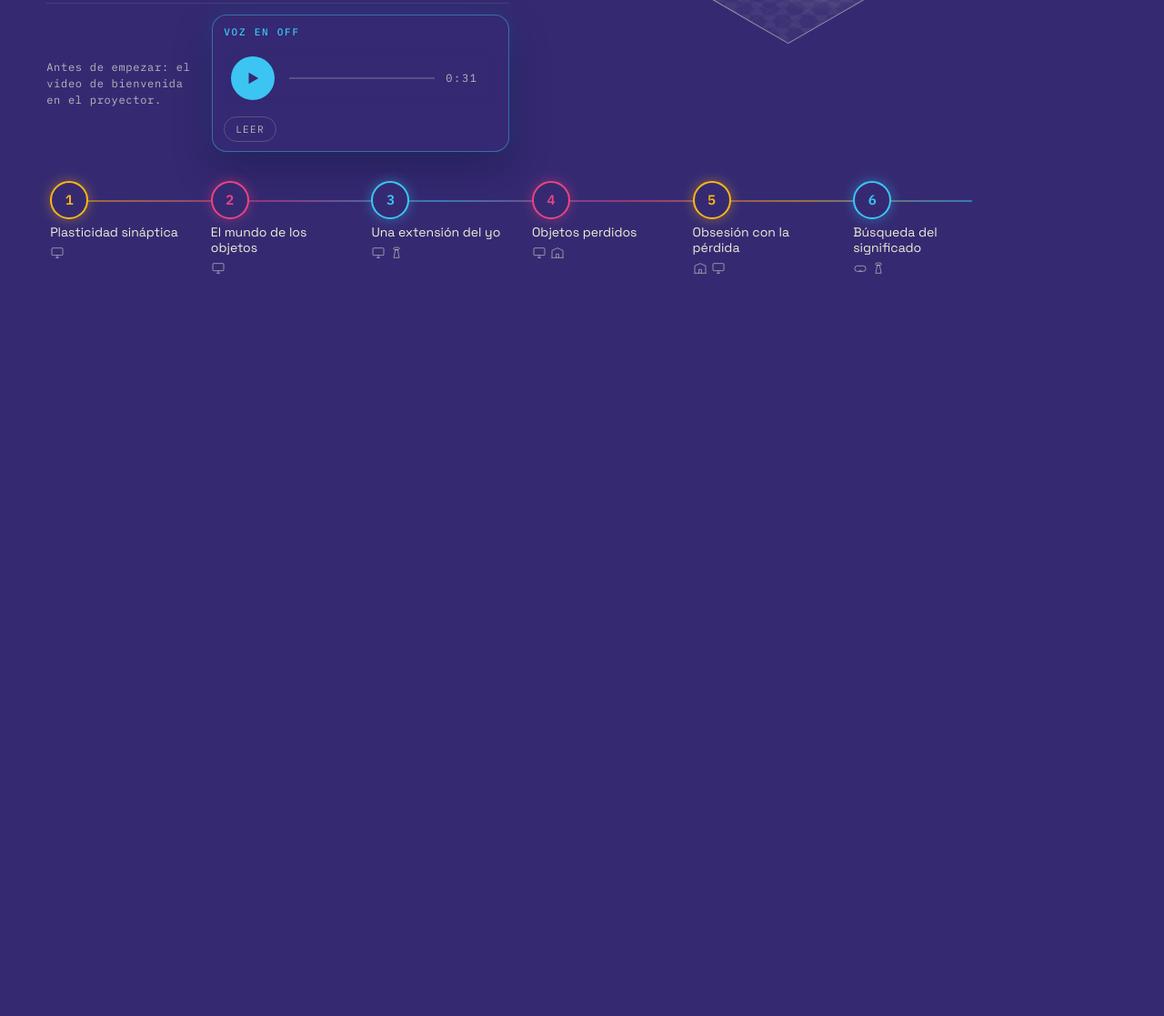
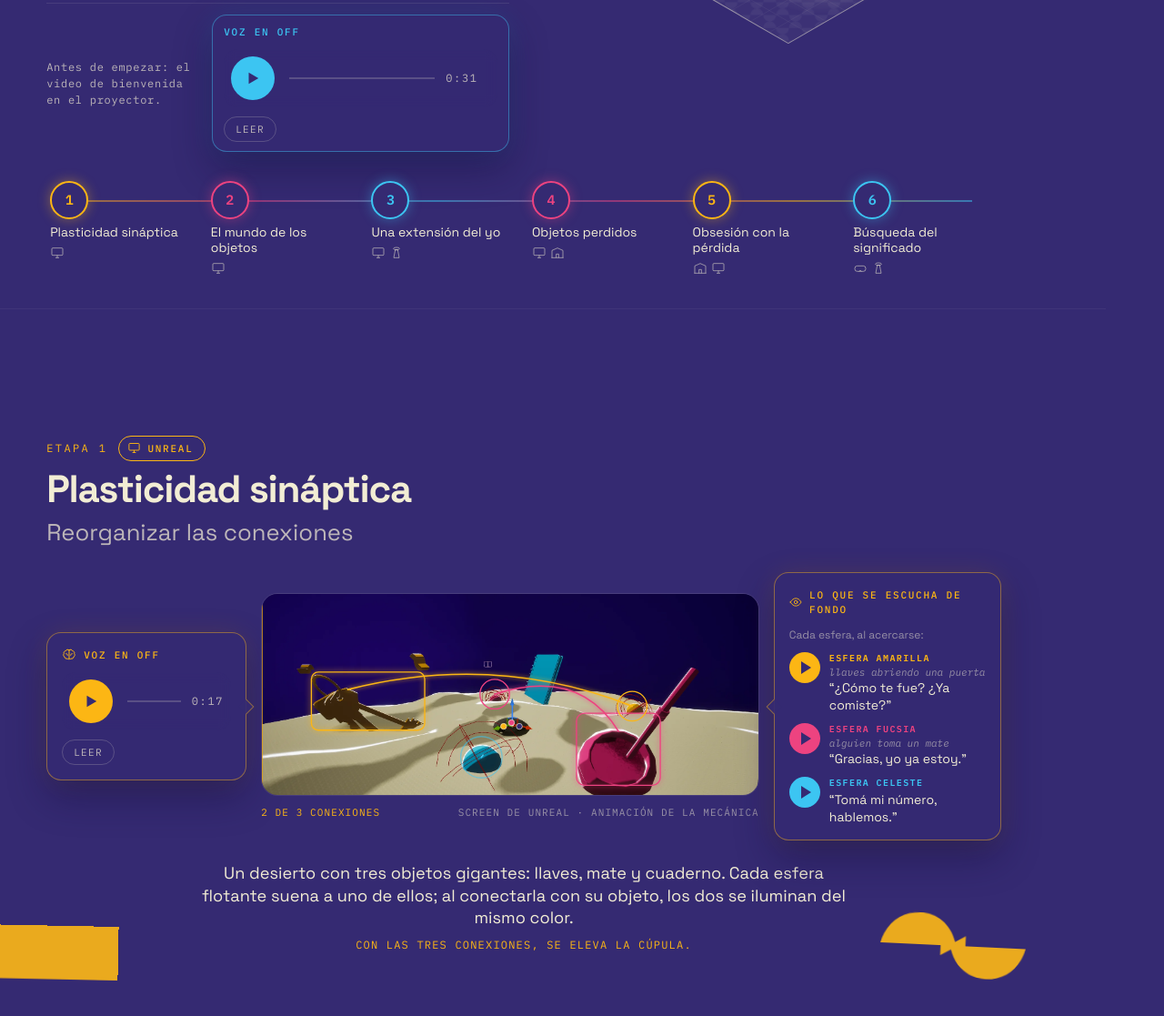
Before and after one commit to memoriamaterial/memoriamaterial-web, a plain HTML site: page docs/index.html in a window 1280 px wide. Shown: the part 1329-2446 px from the top of the page at 91% size. Before the commit the page ends 1668 px from the top, so only its background shows below. Drawn offline with Linux system fonts and the light colour scheme.

Commit message:
Versión 2 · Etapa 1 con la plantilla: el screen en el centro con la animación de la mecánica, y los pop-ups de la voz en off y de lo que se escucha de fondo
Co-Authored-By: Claude Opus 5.5 <noreply@anthropic.com>
Claude-Session: https://claude.ai/code/session_01A7D3CRwqeD3SHVgSsTg83y

```diff
--- a/docs/index.html
+++ b/docs/index.html
@@ -185,6 +185,74 @@
       </ol>
     </section>
 
+    <!-- ===================== 3 · ETAPA 1 (plantilla de etapa) ===================== -->
+    <section id="e1" class="v2-sec etapa" data-rail="1 · Plasticidad sináptica" style="--acc:var(--amarillo)">
+      <div class="deco" aria-hidden="true">
+        <img class="deco__el d-banda-dientes d-tl" src="assets/graficos/elemento-banda-dientes.svg" alt="">
+        <img class="deco__el d-trama-02 d-br2" src="assets/graficos/trama-02.svg" alt="">
+      </div>
+      <header class="etapa__head">
+        <p class="etapa__meta"><span class="etapa__n">Etapa 1</span><span class="plat"><svg aria-hidden="true"><use href="#i-pc"/></svg>Unreal</span></p>
+        <h2 class="v2-title">Plasticidad sináptica</h2>
+        <p class="etapa__sub">Reorganizar las conexiones</p>
+      </header>
+
+      <div class="etapa__grid">
+        <aside class="pp pp--voz" aria-label="Voz en off">
+          <p class="pp__lbl"><svg aria-hidden="true"><use href="#i-cerebro"/></svg>Voz en off</p>
+          <div data-voice="e1" data-acc="amarillo" class="voice--compact pp__card"></div>
+          <button class="pp__leer" type="button" aria-expanded="false" data-leer>Leer</button>
+        </aside>
+
+        <figure class="escena" data-escena="e1">
+          <img class="escena__foto" src="assets/img/escenarios/e1.webp" width="1765" height="717" alt="El escenario de la Etapa 1 en Unreal: un desierto con la llave, el cuaderno y el mate gigantes, tres esferas y una plataforma en el centro">
+          <!-- animación de la mecánica, encima del screen (viewBox con la proporción de la foto) -->
+          <svg class="escena__anim" viewBox="0 0 1000 406.2" aria-hidden="true">
+            <g class="e1a-objs">
+              <rect data-o="llave" x="97" y="160.4" width="230" height="117.8" rx="14" style="--c:var(--amarillo)"/>
+              <rect data-o="cuaderno" x="525.5" y="117.8" width="85" height="105.6" rx="12" style="--c:var(--celeste)"/>
+              <rect data-o="mate" x="635" y="243.7" width="170" height="146.2" rx="16" style="--c:var(--fucsia)"/>
+            </g>
+            <g class="e1a-lines">
+              <path data-l="llave" d="M748 229.5 Q470 120 171 195.8" style="--c:var(--amarillo)"/>
+              <path data-l="mate" d="M469 205.1 Q640 150 720 280.3" style="--c:var(--fucsia)"/>
+              <path data-l="cuaderno" d="M442 333.1 Q520 230 568 138.9" style="--c:var(--celeste)"/>
+            </g>
+            <g class="e1a-spheres">
+              <circle data-s="llave" cx="748" cy="229.5" r="30" style="--c:var(--amarillo)"/>
+              <circle data-s="mate" cx="469" cy="205.1" r="30" style="--c:var(--fucsia)"/>
+              <circle data-s="cuaderno" cx="442" cy="333.1" r="42" style="--c:var(--celeste)"/>
+            </g>
+            <g class="e1a-slots">
+              <circle data-p="llave" cx="487" cy="270.5" r="6" style="--c:var(--amarillo)"/>
+              <circle data-p="mate" cx="503" cy="263" r="6" style="--c:var(--fucsia)"/>
+              <circle data-p="cuaderno" cx="519" cy="270.5" r="6" style="--c:var(--celeste)"/>
+            </g>
+            <g class="e1a-cupula">
+              <path d="M413 268A90 90 0 0 1 593 268"/>
+              <path d="M443 268A60 60 0 0 1 563 268"/>
+              <path d="M473 268A30 30 0 0 1 533 268"/>
+            </g>
+          </svg>
+          <figcaption class="escena__cap"><span class="escena__n" data-e1-count>0 de 3 conexiones</span><span class="mono">Screen de Unreal · animación de la mecánica</span></figcaption>
+        </figure>
+
+        <aside class="pp pp--fondo" aria-label="Lo que se escucha de fondo">
+          <p class="pp__lbl"><svg aria-hidden="true"><use href="#i-ojo"/></svg>Lo que se escucha de fondo</p>
+          <p class="pp__note">Cada esfera, al acercarse:</p>
+          <ul class="pp__list">
+            <li style="--c:var(--amarillo)"><button class="pp__play" type="button" data-seq="llavesAbriendo,esferaLlave:1800" aria-label="Escuchar la esfera amarilla"></button><span><b>Esfera amarilla</b><em>llaves abriendo una puerta</em> “¿Cómo te fue? ¿Ya comiste?”</span></li>
+            <li style="--c:var(--fucsia)"><button class="pp__play" type="button" data-seq="sorboEsfera,esferaMate:750" aria-label="Escuchar la esfera fucsia"></button><span><b>Esfera fucsia</b><em>alguien toma un mate</em> “Gracias, yo ya estoy.”</span></li>
+            <li style="--c:var(--celeste)"><button class="pp__play" type="button" data-seq="esferaCuaderno" aria-label="Escuchar la esfera celeste"></button><span><b>Esfera celeste</b> “Tomá mi número, hablemos.”</span></li>
+          </ul>
+        </aside>
+      </div>
+
+      <div class="etapa__txt">
+        <p class="v2-txt">Un desierto con tres objetos gigantes: llaves, mate y cuaderno. Cada esfera flotante suena a uno de ellos; al conectarla con su objeto, los dos se iluminan del mismo color.</p>
+        <p class="etapa__fin">Con las tres conexiones, se eleva la cúpula.</p>
+      </div>
+    </section>
 
   </main>
 
```
